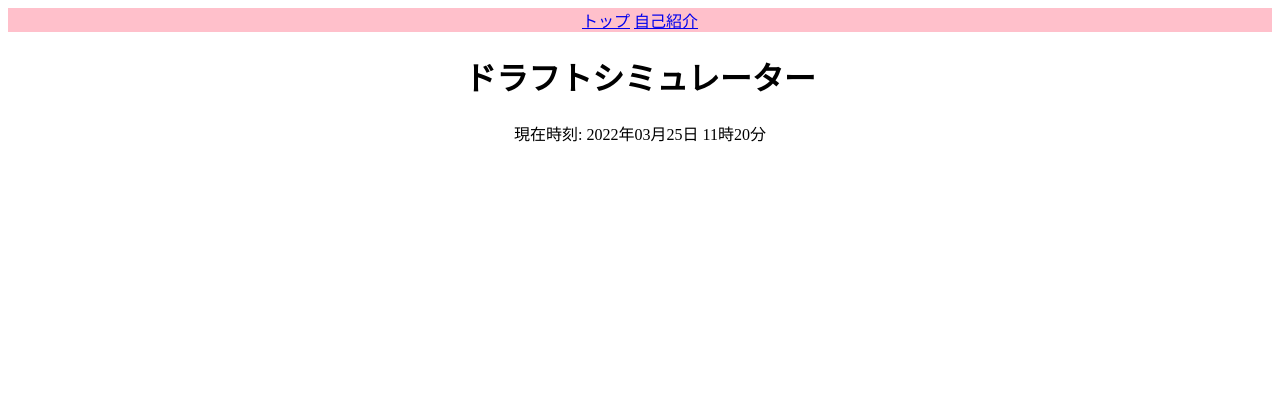
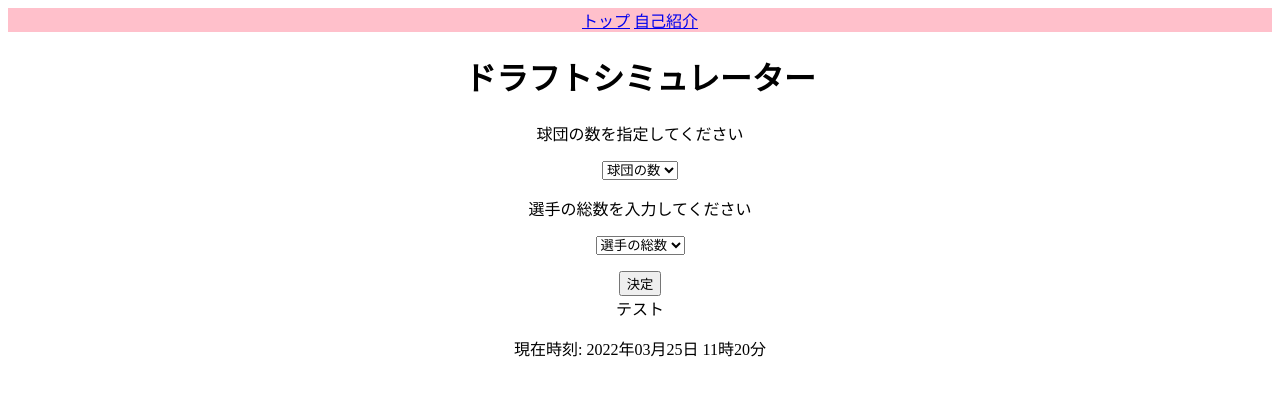
Before and after one commit to nicekondo/draftSimulator, a Django app: template website/templates/index.html in a window 1280 px wide. Shown: the top 396 px of the page. Run offline with Django 3.2, Linux system fonts and the light colour scheme; the template is opened without the code that fills it, so the values that code supplies are empty.

Commit message:
一時保存

```diff
--- /dev/null
+++ b/website/static/javascript/index.js
@@ -0,0 +1,6 @@
+const numberOfPlayers = document.getElementById("numberOfPlayers");
+
+numberOfPlayers.addEventlistner("submit", function(event){
+    event.preventDefault();
+    console.log(select.value);
+})
--- a/website/templates/about.html
+++ b/website/templates/about.html
@@ -8,4 +8,7 @@
     <li>Python</li>
     <li>C</li>
 </ul>
+<body>
+    <a href="#" onclick="history.back(-1);return false;">戻る</a>
+</body>
 {% endblock %}
--- a/website/templates/base.html
+++ b/website/templates/base.html
@@ -3,6 +3,7 @@
 <html>
     <head>
         <link rel ="stylesheet" href="{% static 'main.css' %}"> {# cssを置く #}
+        <script src="index.js" defer></script>
     </head>
     <body  style="
             text-align: center;
--- a/website/templates/index.html
+++ b/website/templates/index.html
@@ -6,6 +6,33 @@
 
     <h1>ドラフトシミュレーター</h1>
 
+    <html lang="ja">
+    <body>
+        <p>球団の数を指定してください</p>
+        <form id="numberOfPlayers">
+            <select>
+                <option disabled selected>球団の数</option>
+                <option value="twoplayers">2</option>
+                <option value="threeplayers">3</option>
+                <option value="fourplayers">4</option>
+            </select>
+        </form>
+        <p>選手の総数を入力してください</p>
+        <form id="numberOfObjects">
+            <select>
+                <option disabled selected>選手の総数</option>
+                <option value="2">2</option>
+                <option value="3">3</option>
+                <option value="4">4</option>
+            </select>
+        </form>
+
+        <p></p>
+        <input button type="submit" value=決定 id ="bot">
+        <div id="test">テスト</div>
+        <script src="index.js" defer></script>
+    </body>
+</html>
     <!--
     {% if username == "hide" %}
         <h1>管理人</h1>
--- /dev/null
+++ b/website/templates/index.js
@@ -0,0 +1,4 @@
+document.getElementById("test").addEventListener("click", function() {
+    document.getElementById("test").textContent="決定が押されました";
+    alert("決定が押されました");
+});
```
Also changed, not shown: django_website2/settings.py (+13 -13 lines), website/static/javascript/enter.js (added), 7 other files.
